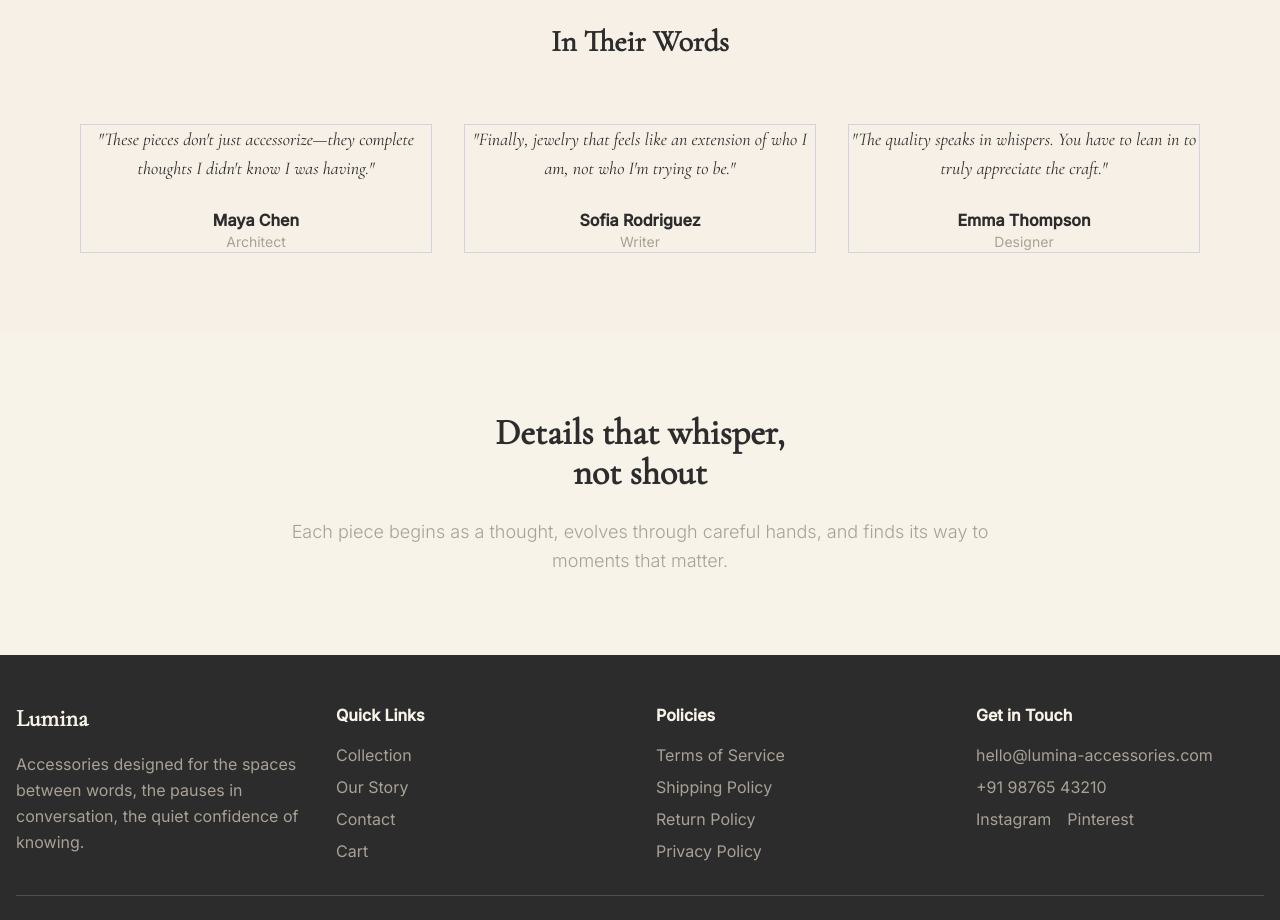
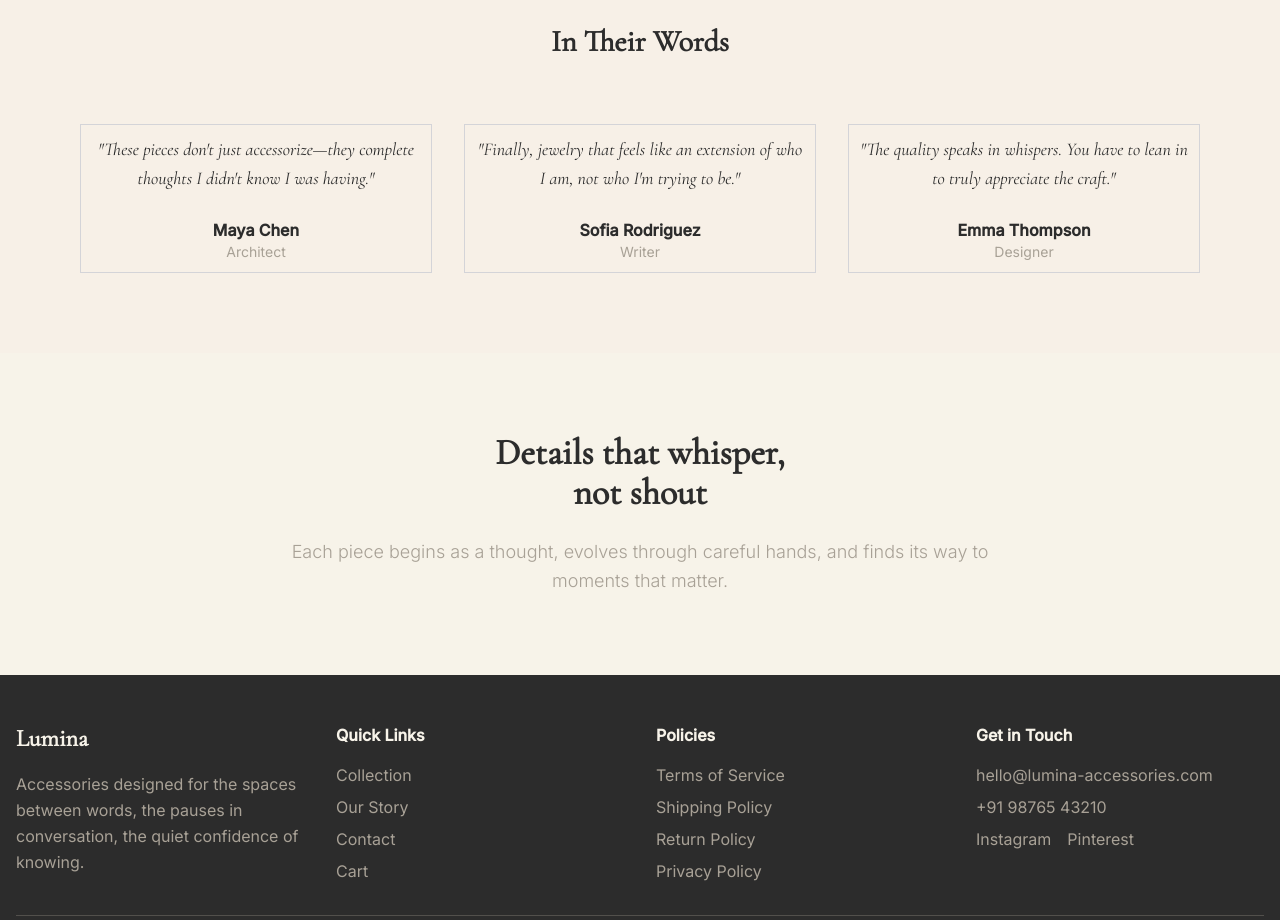
Before and after one commit to offset-dev76/aesthetic-ai-prompts-97, a React (Vite) app: page / in a window 1280 px wide. Shown: the part 1620-2540 px from the top of the page. Built offline with nearby package versions, Linux system fonts and the light colour scheme.

Commit message:
Visual edit in Lovable
Edited UI in Lovable

```diff
--- a/src/components/TestimonialsSection.tsx
+++ b/src/components/TestimonialsSection.tsx
@@ -22,10 +22,10 @@ export const TestimonialsSection = () => {
           </div>
         </div>
 
-        <div className="grid md:grid-cols-3 gap-8">
+        <div className="grid md:grid-cols-3 gap-8 mx-0 my-0">
           {testimonials.map((testimonial, index) => <div key={index} style={{
           animationDelay: `${index * 0.2}s`
-        }} className="text-center fade-up border border-gray-300 rounded-none">
+        }} className="text-center fade-up border border-zinc-300 rounded-none px-[10px] py-[10px]">
               <blockquote className="text-lg serif italic text-charcoal mb-6 leading-relaxed">
                 "{testimonial.quote}"
               </blockquote>
```
